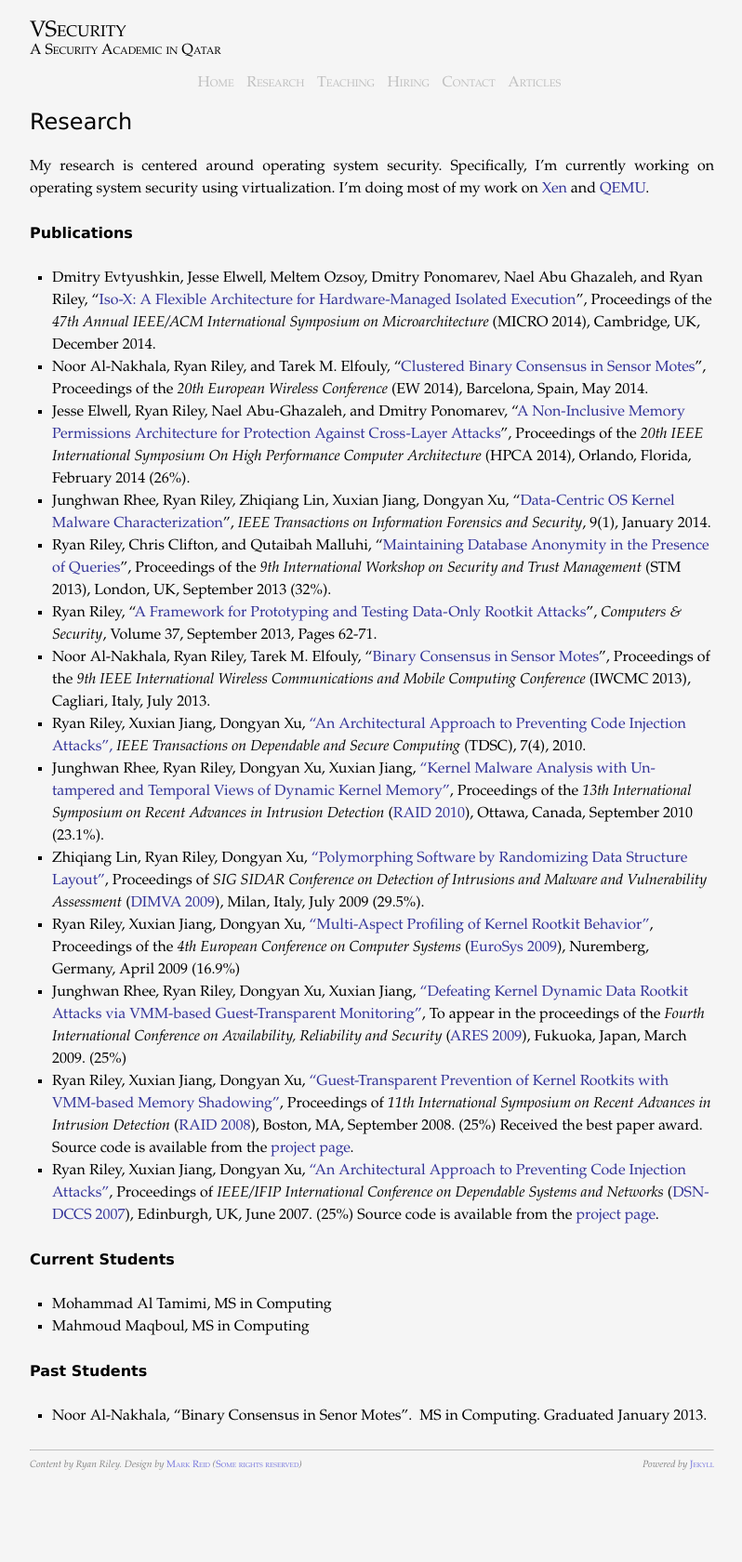
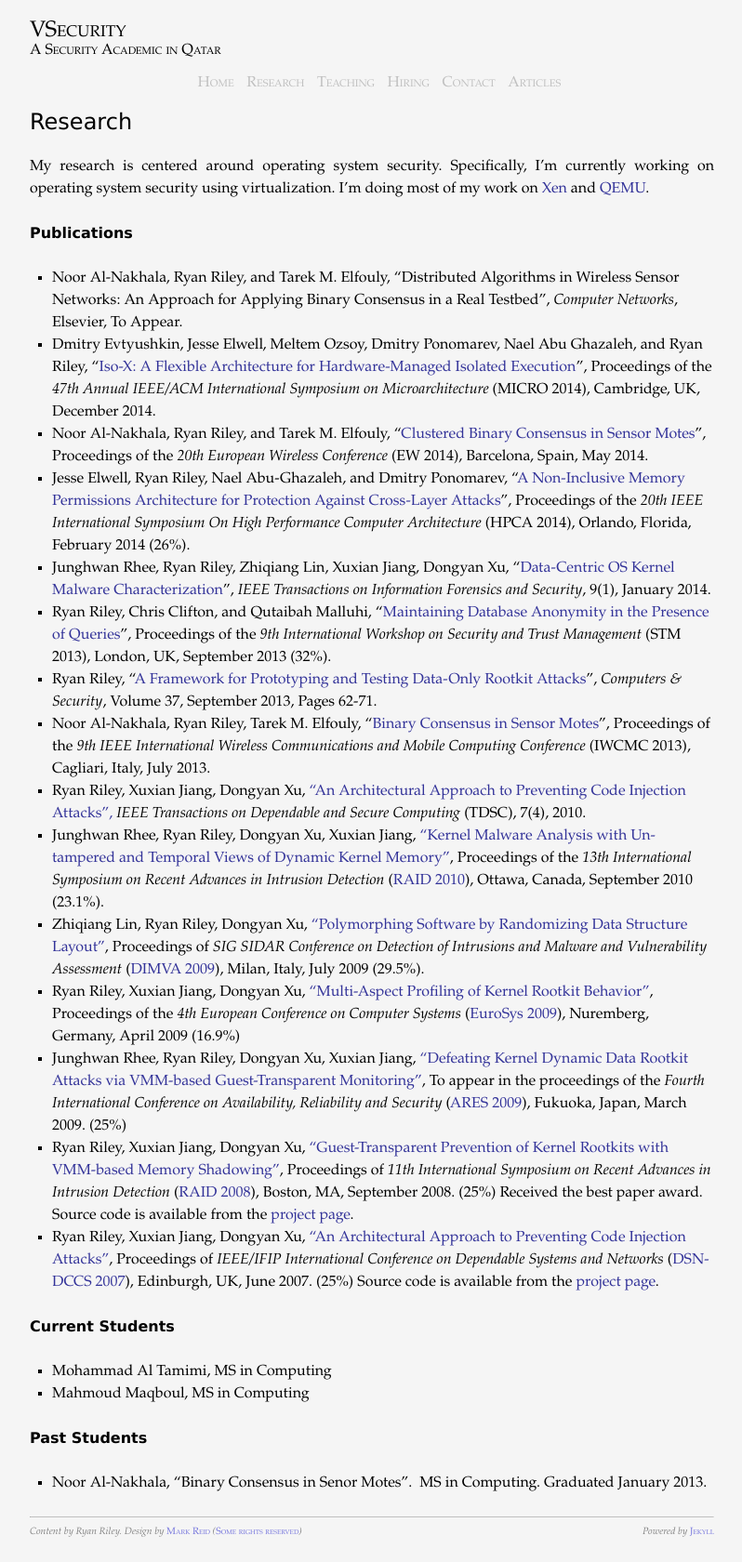
Before and after one commit to rriley/website, a Jekyll site: the page built from research/index.md, in a window 1280 px wide. Shown: the whole page at 93% size, without its empty margins (240-1038 px from the left). Built offline with Jekyll 4.4.1, drawn with Linux system fonts in a browser that asks for light colours; Markdown is read by kramdown in place of the engine named in the settings; before the commit the page ends 1608 px from its top, so only the background shows below that.

Commit message:
Adding the new journal publication to the website

```diff
--- a/research/index.md
+++ b/research/index.md
@@ -11,6 +11,7 @@ most of my work on [Xen](http://www.cl.cam.ac.uk/research/srg/netos/xen/) and
 [QEMU](http://www.qemu.org/).
 
 ##Publications
+  * Noor Al-Nakhala, Ryan Riley, and Tarek M. Elfouly, "Distributed Algorithms in Wireless Sensor Networks: An Approach for Applying Binary Consensus in a Real Testbed", *Computer Networks*, Elsevier, To Appear.
   * Dmitry Evtyushkin, Jesse Elwell, Meltem Ozsoy, Dmitry Ponomarev, Nael Abu Ghazaleh, and Ryan Riley, "[Iso-X: A Flexible Architecture for Hardware-Managed Isolated Execution](/pubs/micro14.pdf)", Proceedings of the *47th Annual IEEE/ACM International Symposium on Microarchitecture* (MICRO 2014), Cambridge, UK, December 2014.
   * Noor Al-Nakhala, Ryan Riley, and Tarek M. Elfouly, "[Clustered Binary Consensus in Sensor Motes](/pubs/ew2014.pdf)", Proceedings of the *20th European Wireless Conference* (EW 2014), Barcelona, Spain, May 2014.
   * Jesse Elwell, Ryan Riley, Nael Abu-Ghazaleh, and Dmitry Ponomarev, "[A Non-Inclusive Memory Permissions Architecture for Protection Against Cross-Layer Attacks](/pubs/hpca14.pdf)", Proceedings of the *20th IEEE International Symposium On High Performance Computer Architecture* (HPCA 2014), Orlando, Florida, February 2014 (26%).
```
